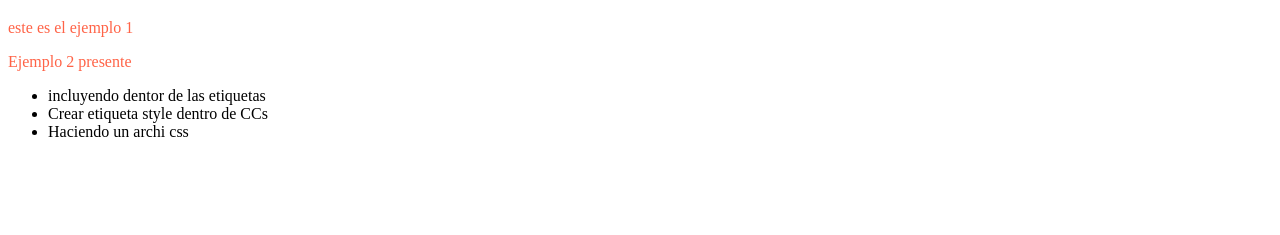
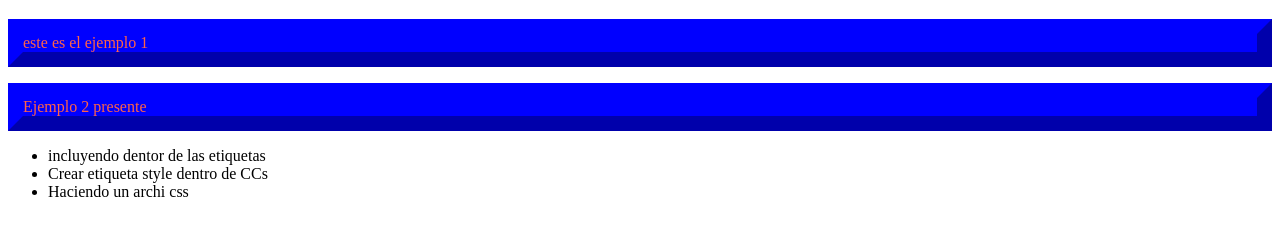
Before and after one commit to victor9925/HTML, a plain HTML site: page indexcss.html in a window 1280 px wide. Shown: the part 61-296 px from the top of the page. Drawn offline with Linux system fonts and the light colour scheme.

Commit message:
background

```diff
--- a/style.css
+++ b/style.css
@@ -4,4 +4,7 @@
 }
 p{
     color: tomato;
+    background-color: blue;
+    border: blue 15px outset;
+
 }
```
